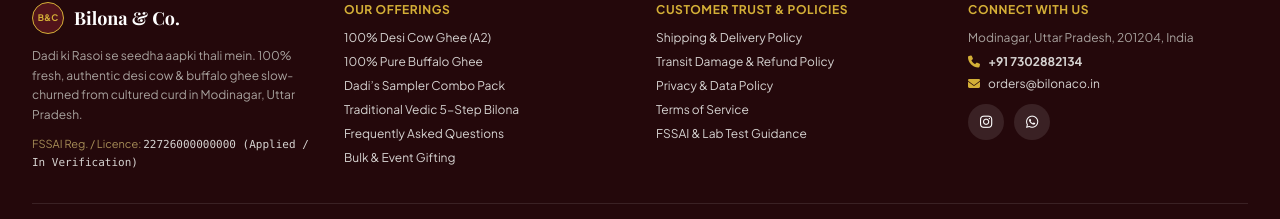
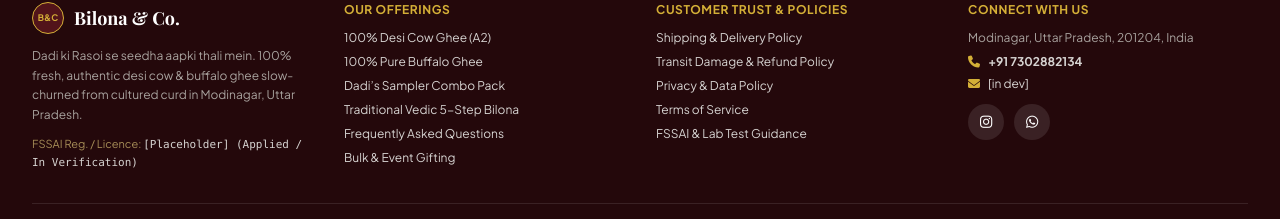
Before and after one commit to Akxat22/bilona-co, a plain HTML site: page index.html in a window 1280 px wide. Shown: the part 8001-8220 px from the top of the page. Drawn offline with nearby package versions, Linux system fonts and the light colour scheme; a web font is replaced by a local one.

Commit message:
Update index.html

```diff
--- a/index.html
+++ b/index.html
@@ -1791,7 +1791,7 @@
                         Dadi ki Rasoi se seedha aapki thali mein. 100% fresh, authentic desi cow & buffalo ghee slow-churned from cultured curd in Modinagar, Uttar Pradesh.
                     </p>
                     <p class="text-[11px] text-amber-200/60">
-                        FSSAI Reg. / Licence: <span class="text-stone-300 font-mono">22726000000000 (Applied / In Verification)</span>
+                        FSSAI Reg. / Licence: <span class="text-stone-300 font-mono">[Placeholder] (Applied / In Verification)</span>
                     </p>
                 </div>
 
@@ -1830,7 +1830,7 @@
                     </p>
                     <p class="text-xs text-stone-300 mb-3">
                         <i class="fa-solid fa-envelope text-brand-gold mr-1.5" aria-hidden="true"></i>
-                        <a href="mailto:orders@bilonaco.in" class="hover:text-white">orders@bilonaco.in</a>
+                        <a href="mailto:orders@bilonaco.in" class="hover:text-white">[in dev]</a>
                     </p>
                     <div class="flex gap-2.5">
                         <a href="https://instagram.com/bilona_co" target="_blank" rel="noopener noreferrer" class="w-9 h-9 rounded-full bg-white/10 hover:bg-pink-600 text-white flex items-center justify-center transition" aria-label="Visit Bilona & Co. Instagram">
```
